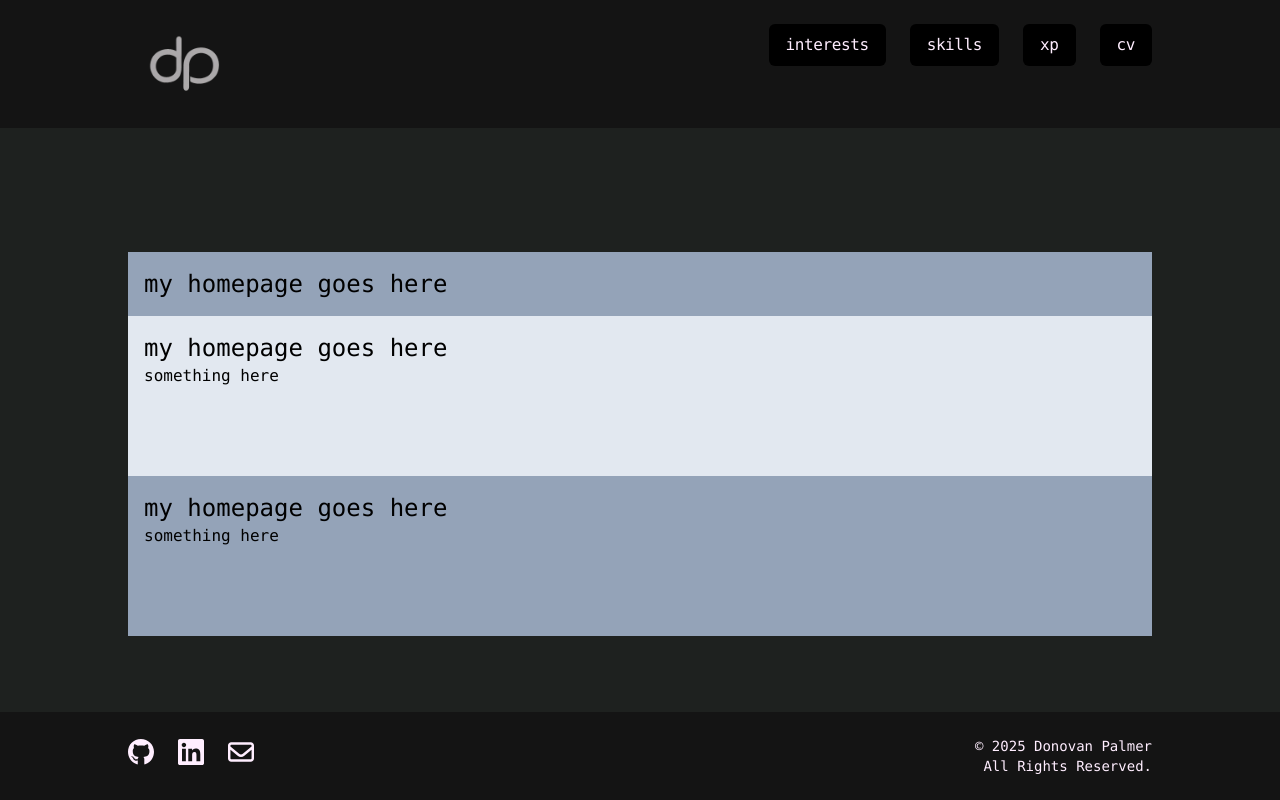
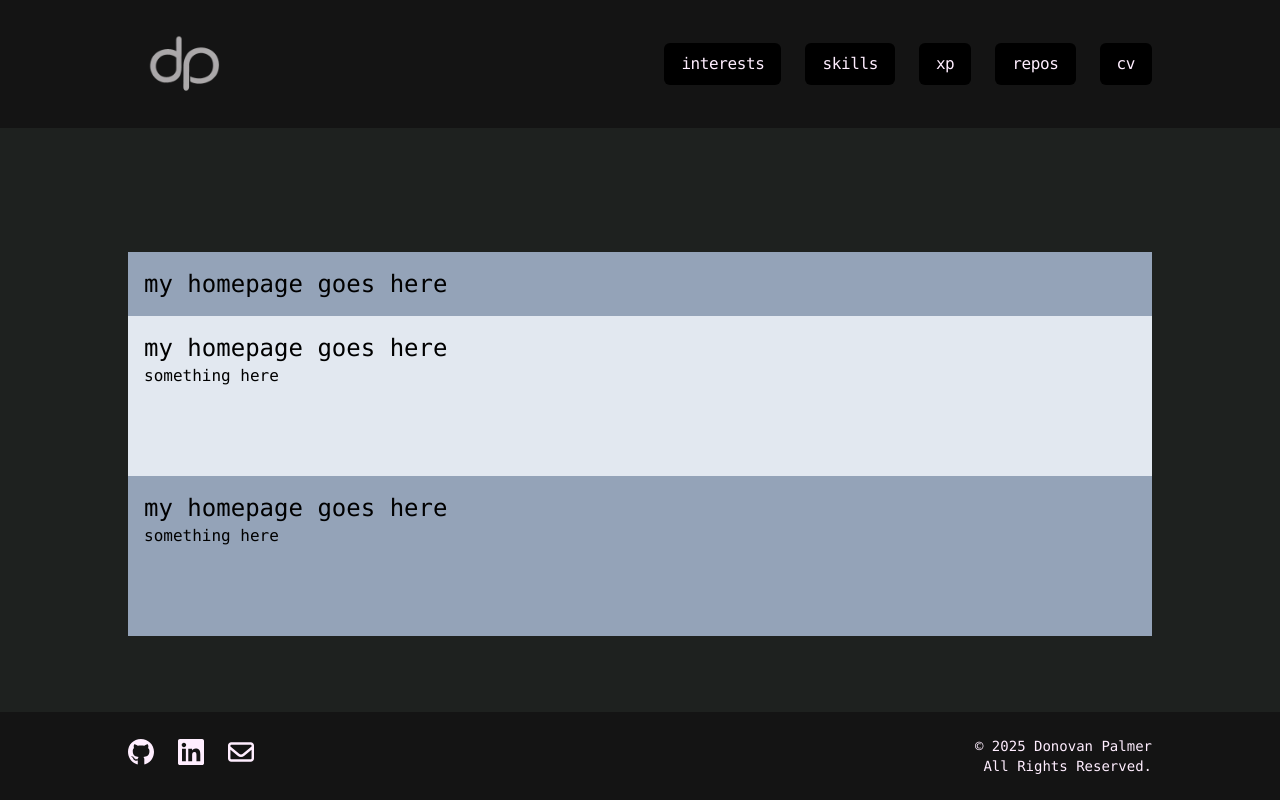
Before and after one commit to dgpalmer/dgpalmer.github.io, a Next.js app: page / in a window 1280 px wide. Built offline with nearby package versions, Linux system fonts and the light colour scheme.

Commit message:
header almost done

```diff
--- a/src/app/components/sections/header.tsx
+++ b/src/app/components/sections/header.tsx
@@ -31,6 +31,9 @@ export default function Header() {
             <a className="button" href="{ baseurl }/#current" role="button">
               xp
             </a>
+            <a className="button" href="{ baseurl }/#repos" role="button">
+              repos
+            </a>
             <a
               className="button button--cv__sm"
               target="_blank"
--- a/src/app/css/globals.css
+++ b/src/app/css/globals.css
@@ -27,8 +27,12 @@ header .container {
   @apply w-full flex flex-row justify-center md:justify-start mb-6 md:mb-0;
 }
 
+.header__nav {
+  @apply content-center;
+}
+
 .header__nav nav {
-  @apply w-full flex flex-row gap-6 justify-center md:justify-end;
+  @apply w-full flex flex-row gap-3 md:gap-6 justify-center md:justify-end items-center;
 }
 
 main {
@@ -60,11 +64,21 @@ footer .container {
 }
 
 .button {
-  padding: 0.5rem 1rem;
-  display: inline-flex;
   border-width: 1px;
   border-color: transparent;
-  @apply bg-black text-dwight rounded-md tracking-tight justify-center;
+  @apply bg-black text-dwight rounded-md tracking-tight justify-center px-4 py-2;
+}
+
+.button:active {
+  text-decoration: dashed;
+  text-underline-offset: 4px;
+  @apply active:border-dwight active:underline active:active:text-white;
+}
+
+.button:hover {
+  text-decoration: dashed;
+  text-underline-offset: 4px;
+  @apply hover:border-dwight hover:underline hover:active:text-white;
 }
 
 .icon a img {
```
